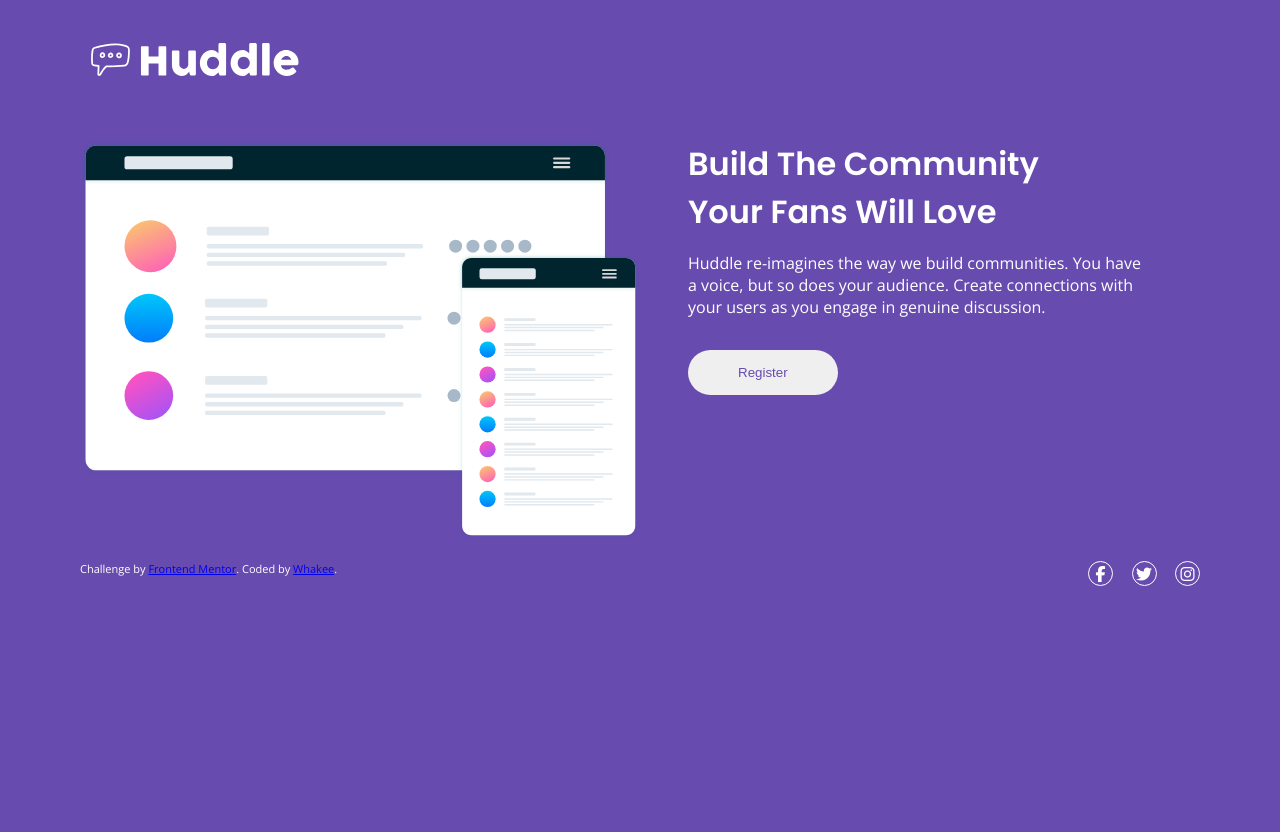
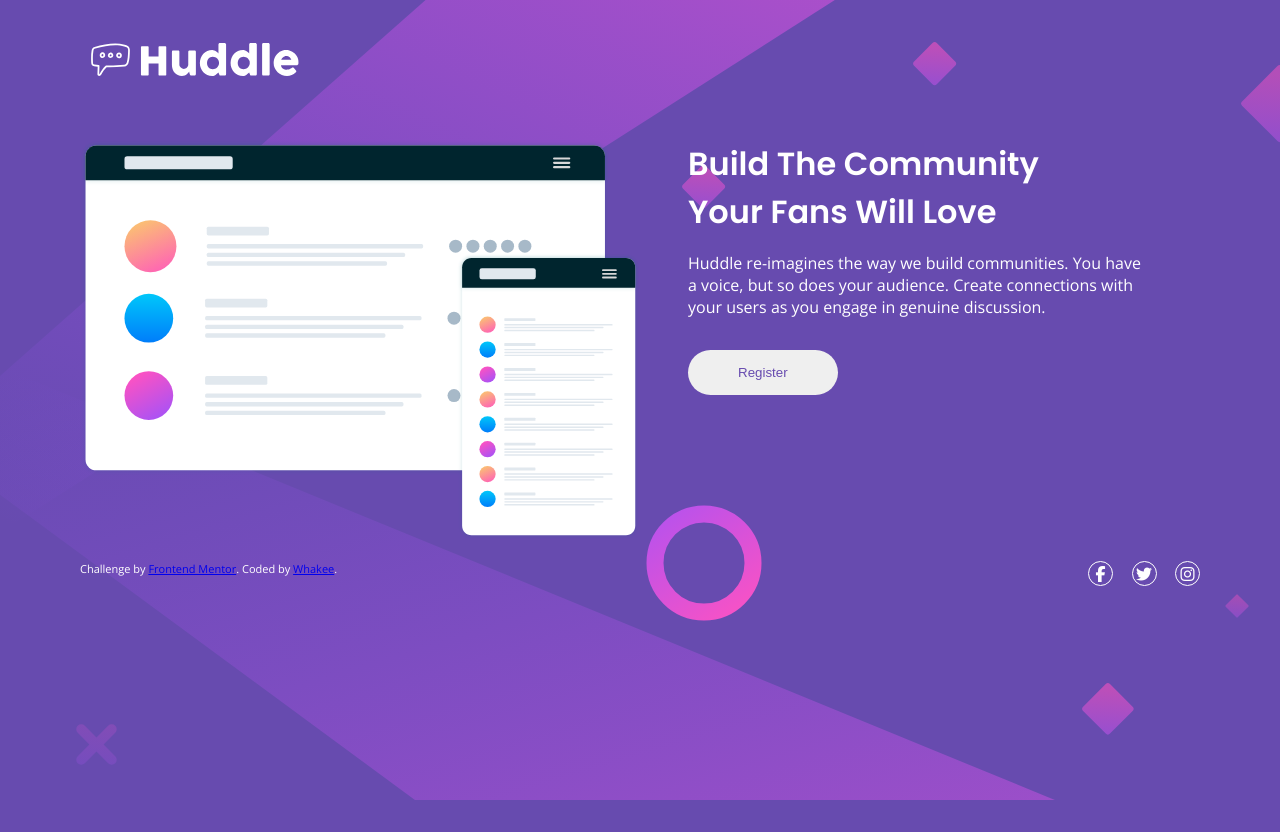
Before and after one commit to Uwakmfon-Ekong/Huddle-landing, a plain HTML site: page index.html in a window 1280 px wide. Drawn offline with nearby package versions, Linux system fonts and the light colour scheme.

Commit message:
Update index.css

```diff
--- a/index.css
+++ b/index.css
@@ -7,7 +7,7 @@
 }
 body{
     background:hsl(257, 40%, 49%);
-    background-image: url(images/bg-desktop.svg);
+    background-image: url(bg-desktop.svg);
     background-repeat: no-repeat;
     width: 100%;
     height: 100vh;
```
